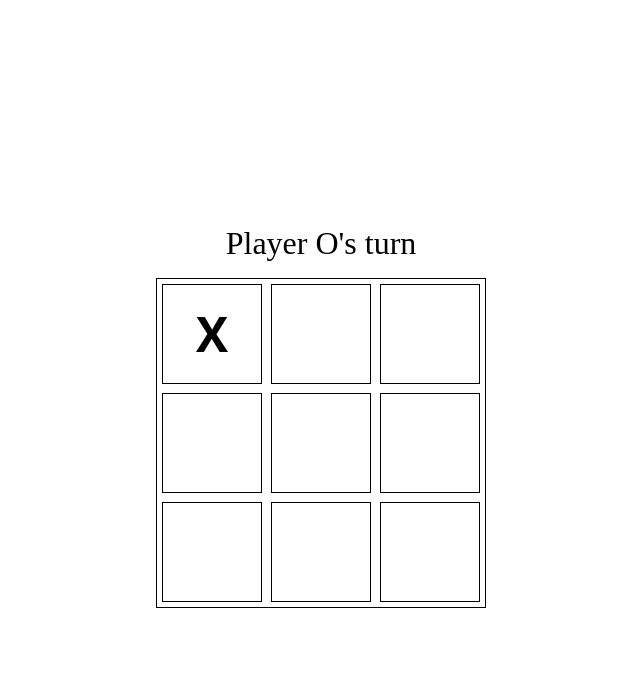
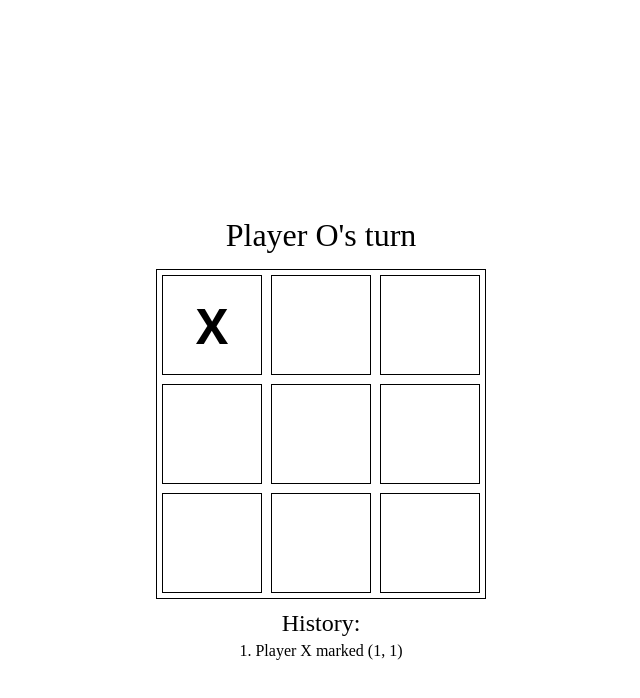
Before and after one commit to vilisimo/tic-tac-toe-fe, a React (Create React App) app: page / in a window 1280 px wide. Both pictures are taken after a click on the element 531 px from the left and 333 px from the top of the page. Shown: the top 698 px of the page, without its empty margins (319-959 px from the left). Built offline with nearby package versions, Linux system fonts and the light colour scheme; no server answers.

Commit message:
Add a log of moves

```diff
--- a/src/components/board.jsx
+++ b/src/components/board.jsx
@@ -1,8 +1,9 @@
 import React, { Component } from 'react';
 import { connect } from 'react-redux';
+import { thunkedInitGame } from '../redux/actions/actions';
+import History from './history';
 import Row from './row';
 import './styles/board.css';
-import { thunkedInitGame } from '../redux/actions/actions';
 
 class Board extends Component {
 
@@ -25,18 +26,19 @@ class Board extends Component {
   render() {
     return (
       <div className="game">
-        <div className="player">{this.writeText()}</div>
+        <div className="outcome">{this.writeText()}</div>
         <div className="board">
           <Row row={0} />
           <Row row={1} />
           <Row row={2} />
         </div>
+        <History />
       </div>
     );
   }
 }
 
-const mapPropsToState = state => ({
+const mapStateToprops = state => ({
   player: state.moves.xTurn ? 'X' : 'O',
   winner: state.moves.winner,
   board: state.moves.board,
@@ -46,4 +48,4 @@ const mapDispatchToProps = dispatch => ({
   onMount: () => dispatch(thunkedInitGame()),
 });
 
-export default connect(mapPropsToState, mapDispatchToProps)(Board);
+export default connect(mapStateToprops, mapDispatchToProps)(Board);
--- /dev/null
+++ b/src/components/history.jsx
@@ -0,0 +1,19 @@
+import React from 'react';
+import { connect } from 'react-redux';
+import Move from './move';
+import './styles/history.css';
+
+const History = ({ squares }) => (
+  <div className="history">
+    <div className="title">History:</div>
+    { squares && squares.map((square, index) => {
+      return <Move square={square} key={square} index={index} />;
+    })}
+  </div>
+);
+
+const mapStateToprops = state => ({
+  squares: state.history.squares,
+});
+
+export default connect(mapStateToprops, null)(History);
--- /dev/null
+++ b/src/components/move.jsx
@@ -0,0 +1,15 @@
+import React from 'react';
+import { connect } from 'react-redux';
+import './styles/move.css';
+
+const Move = ({ index, move: {player, x, y} }) => (
+  <div className="move">
+    {index + 1}. Player {player} marked ({x}, {y})
+  </div>
+);
+
+const mapStateToprops = (state, ownProps) => ({
+  move: state.history.moves[ownProps.square]
+});
+
+export default connect(mapStateToprops, null)(Move);
--- a/src/components/styles/board.css
+++ b/src/components/styles/board.css
@@ -1,12 +1,13 @@
 .game {
   display: flex;
+  position: relative;
   flex-direction: column;
   align-items: center;
 }
 
-.player {
-  padding: 0.5em;
+.outcome {
   font-size: 2em;
+  padding-bottom: 15px;
 }
 
 .board {
--- /dev/null
+++ b/src/components/styles/history.css
@@ -0,0 +1,10 @@
+.history {
+  position: absolute;
+  top: 383px;
+}
+
+.history > .title {
+  font-size: 1.5em;
+  padding-top: 10px;
+  text-align: center;
+}
--- /dev/null
+++ b/src/components/styles/move.css
@@ -0,0 +1,3 @@
+.move {
+  padding: 5px;
+}
--- a/src/redux/actions/actions.js
+++ b/src/redux/actions/actions.js
@@ -15,13 +15,18 @@ export const thunkedInitGame = () => async dispatch => {
   }
 };
 
-export const thunkedResumeGame = (gameId) => async dispatch => {
+export const thunkedResumeGame = gameId => async dispatch => {
   // TODO: add loading indicator
   const game = await api.Game.findOne(gameId);
   if (game) {
     dispatch(resumeGame(game));
     const { moves } = game;
-    moves.forEach(m => dispatch(move(m.square, m.x, m.y)));
+    moves.forEach(m => dispatch(move({
+      player: m.player,
+      square: m.square,
+      x: m.x,
+      y: m.y
+    })));
   } else {
     dispatch(thunkedNewGame());
   }
@@ -46,12 +51,12 @@ export const resumeGame = game => ({
 
 export const thunkedMove = (square, x, y) => (dispatch, getState) => {
   const { xTurn, gameId } = getState().moves;
-  const player = xTurn ? 'X' : 'O';
-  dispatch(move(square, x, y));
-  api.Game.makeMove(gameId, { player, square, x, y });
+  const payload = { player: xTurn ? 'X' : 'O', square, x, y }
+  dispatch(move(payload));
+  api.Game.makeMove(gameId, payload);
 }
 
-export const move = (square, x, y) => ({
+export const move = payload => ({
   type: MOVE,
-  payload: { square, x, y },
+  payload,
 });
--- /dev/null
+++ b/src/redux/reducers/history.js
@@ -0,0 +1,29 @@
+import { MOVE } from '../actions/actions';
+
+const initialState = {
+  moves: {},
+  squares: [],
+}
+
+const history = (state = initialState, action) => {
+  switch (action.type) {
+    case MOVE: {
+      const { player, square, x, y } = action.payload
+      const squares = state.squares.slice();
+      squares.push(square);
+
+      return {
+        moves: {
+          ...state.moves,
+          [square]: { player, x, y },
+        },
+        squares,
+      }
+    }
+
+    default:
+      return state;
+  }
+}
+
+export default history;
--- a/src/redux/reducers/index.js
+++ b/src/redux/reducers/index.js
@@ -1,4 +1,5 @@
 import { combineReducers } from 'redux';
 import moves from './movesStore';
+import history from './history';
 
-export default combineReducers({ moves });
+export default combineReducers({ moves, history });
```
Also changed, not shown: 2 other files (tests, documents, lock files or other folders).
